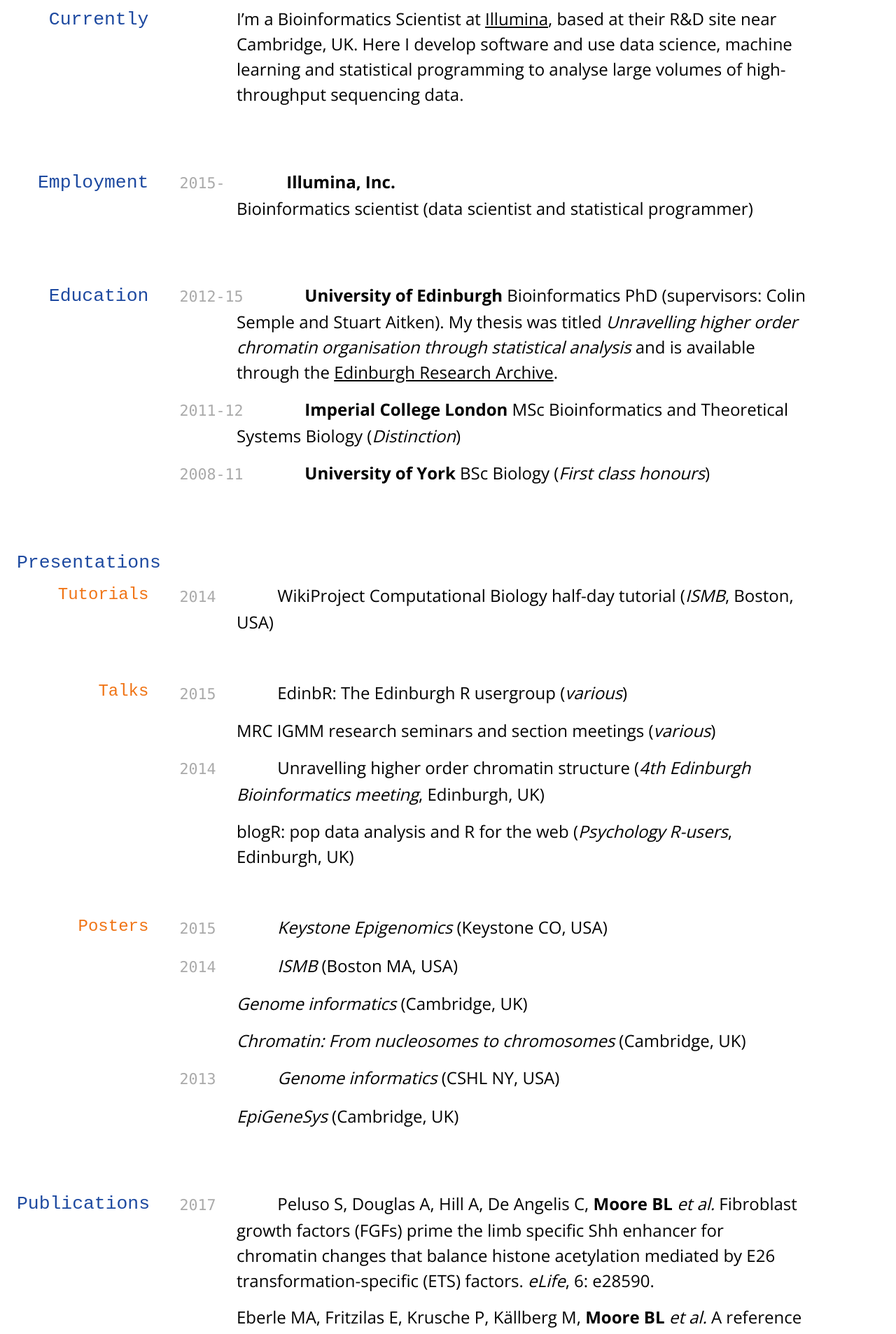
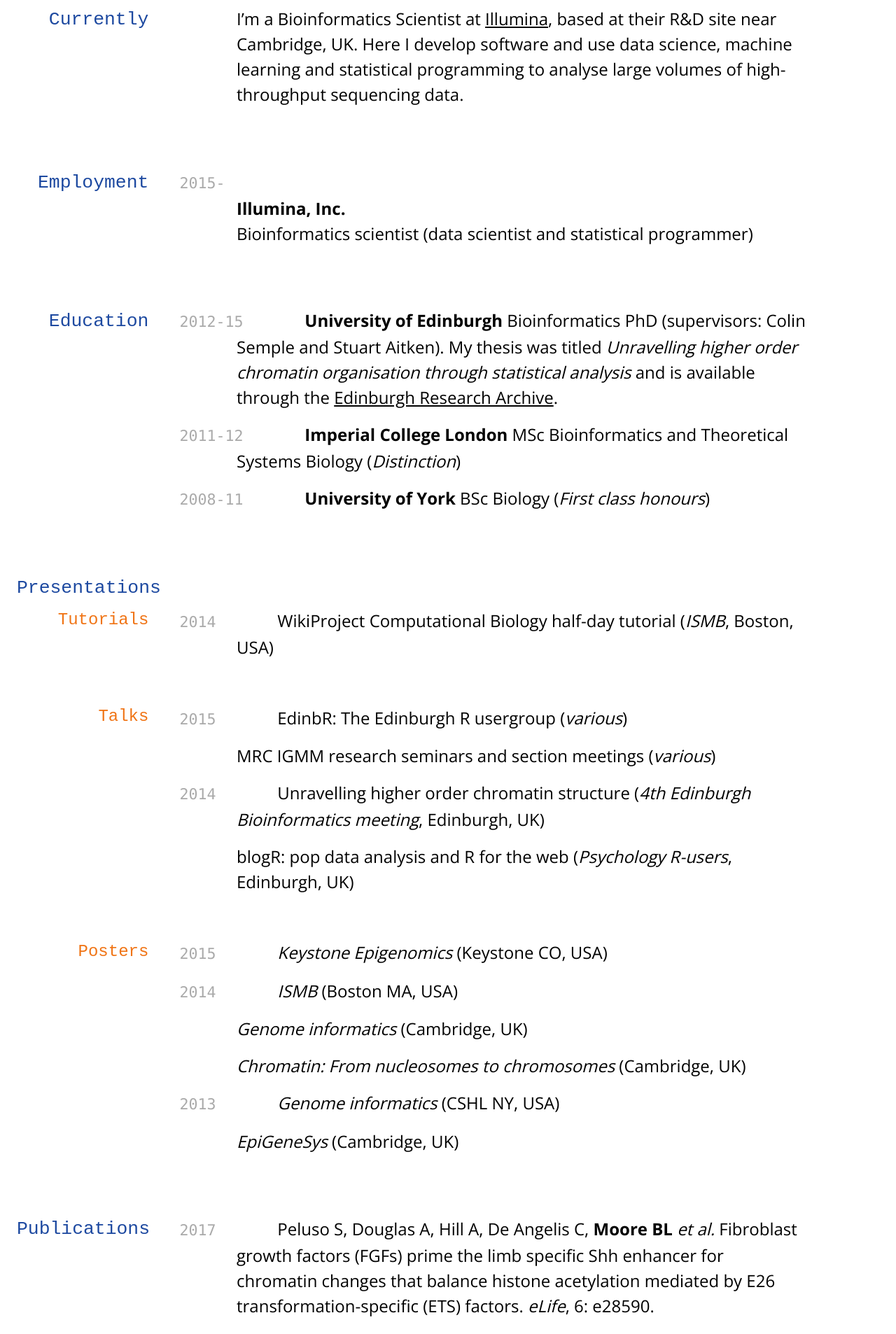
Before and after one commit to TimoTSchmidt/test3, a Jekyll site: the page built from index.md, in a window 1280 px wide. Shown: the part 398-2304 px from the top of the page at 70% size. Built offline with Jekyll 4.4.1, drawn with Linux system fonts in a browser that asks for light colours; nearby versions of some CDN libraries; some web fonts are replaced.

Commit message:
Edit width and add <br> in index.md

```diff
--- a/index.md
+++ b/index.md
@@ -20,8 +20,8 @@ I'm a Bioinformatics Scientist at [Illumina](http://www.illumina.com/), based at
 
 ## Employment
 
-`2015-`
-**Illumina, Inc.** <br>
+`2015-` <br>
+__Illumina, Inc.__ <br>
 Bioinformatics scientist (data scientist and statistical programmer)
 
 ## Education
--- a/media/cv-screen.css
+++ b/media/cv-screen.css
@@ -109,7 +109,7 @@ li ul {
 h1,h2,h3,h4 {
 	font-weight: 400;
 	font-family: Cousine,Verdana,sans-serif;
-	width: 100%;
+	width: 65%;
 }
 
 h1 {
```
